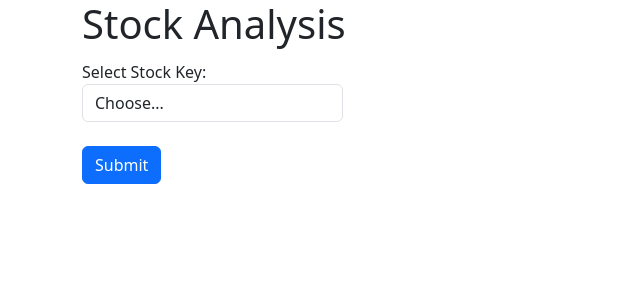
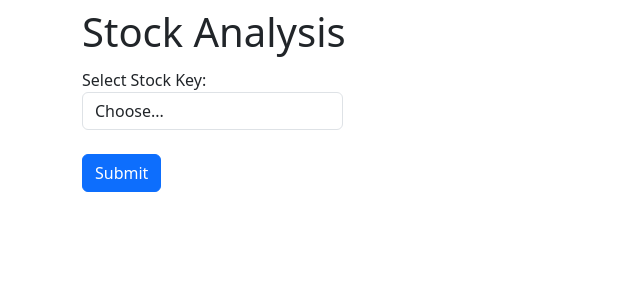
Before and after one commit to wabisabicode/stock_screener, a Flask app: page / in a window 1280 px wide. Shown: the top 300 px of the page, without its empty margins (0-640 px from the left). Run offline with Flask 3, Linux system fonts and the light colour scheme.

Commit message:
fix spacing in the header

```diff
--- a/templates/home.html
+++ b/templates/home.html
@@ -7,7 +7,7 @@
 	<link href="https://cdn.jsdelivr.net/npm/bootstrap@5.3.3/dist/css/bootstrap.min.css" rel="stylesheet" integrity="sha384-QWTKZyjpPEjISv5WaRU9OFeRpok6YctnYmDr5pNlyT2bRjXh0JMhjY6hW+ALEwIH" crossorigin="anonymous">
 </head>
 <body>
-	<div class="container">
+	<div class="container mt-2">
 		<h1>Stock Analysis</h1>
 		<div class="row">
 			<div class="col col-3">
```
